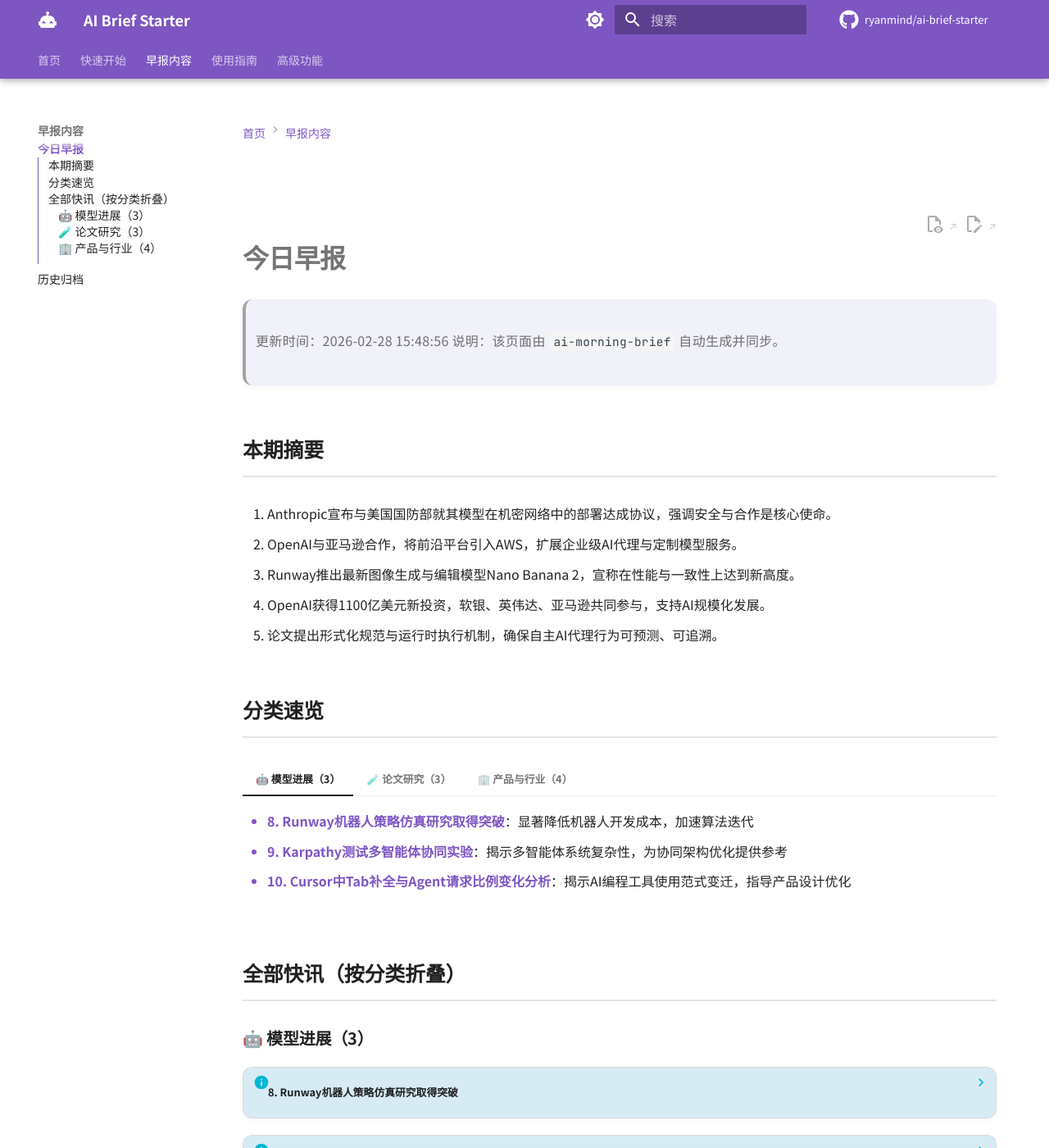
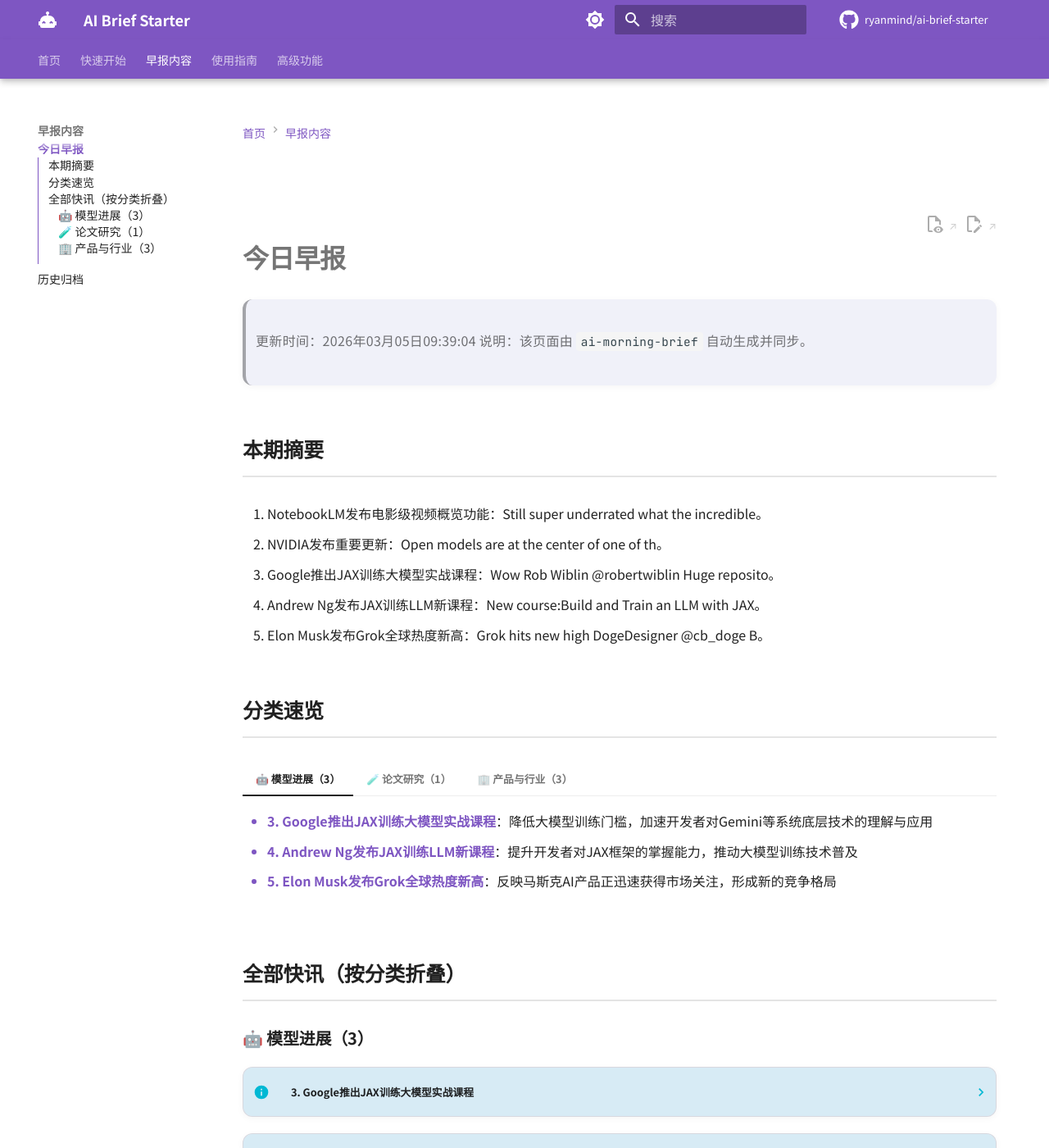
Before and after one commit to ryanmind/ai-brief-starter, an MkDocs documentation site: the page built from docs/latest.md, in a window 1280 px wide and 1400 px high. Shown: the whole window at 82% size. Built offline with MkDocs 1.6.1 and Material for MkDocs 9.7.7, drawn with Linux system fonts in a browser that asks for light colours; comment, search, counter and statistics services are not loaded; some of the changed text lies outside the part shown.

Commit message:
fix(docs): 修复 latest 回滚并优化折叠快讯

```diff
--- a/docs/latest.md
+++ b/docs/latest.md
@@ -1,138 +1,98 @@
 # 今日早报
 
-> 更新时间：2026-02-28 15:48:56
+> 更新时间：2026年03月05日09:39:04
 > 说明：该页面由 `ai-morning-brief` 自动生成并同步。
 
 ## 本期摘要
 
-1. Anthropic宣布与美国国防部就其模型在机密网络中的部署达成协议，强调安全与合作是核心使命。
-2. OpenAI与亚马逊合作，将前沿平台引入AWS，扩展企业级AI代理与定制模型服务。
-3. Runway推出最新图像生成与编辑模型Nano Banana 2，宣称在性能与一致性上达到新高度。
-4. OpenAI获得1100亿美元新投资，软银、英伟达、亚马逊共同参与，支持AI规模化发展。
-5. 论文提出形式化规范与运行时执行机制，确保自主AI代理行为可预测、可追溯。
+1. NotebookLM发布电影级视频概览功能：Still super underrated what the incredible。
+2. NVIDIA发布重要更新：Open models are at the center of one of th。
+3. Google推出JAX训练大模型实战课程：Wow Rob Wiblin @robertwiblin Huge reposito。
+4. Andrew Ng发布JAX训练LLM新课程：New course:Build and Train an LLM with JAX。
+5. Elon Musk发布Grok全球热度新高：Grok hits new high DogeDesigner @cb_doge B。
 
 ## 分类速览
 
 === "🤖 模型进展（3）"
-    - **8. Runway机器人策略仿真研究取得突破**：显著降低机器人开发成本，加速算法迭代
-    - **9. Karpathy测试多智能体协同实验**：揭示多智能体系统复杂性，为协同架构优化提供参考
-    - **10. Cursor中Tab补全与Agent请求比例变化分析**：揭示AI编程工具使用范式变迁，指导产品设计优化
+    - **3. Google推出JAX训练大模型实战课程**：降低大模型训练门槛，加速开发者对Gemini等系统底层技术的理解与应用
+    - **4. Andrew Ng发布JAX训练LLM新课程**：提升开发者对JAX框架的掌握能力，推动大模型训练技术普及
+    - **5. Elon Musk发布Grok全球热度新高**：反映马斯克AI产品正迅速获得市场关注，形成新的竞争格局
 
-=== "🧪 论文研究（3）"
-    - **5. 提出AI代理行为合约规范框架**：为AI治理提供技术路径，缓解代理失控风险
-    - **6. FIRE：金融智能推理综合评测基准**：填补金融领域AI评测空白，推动专业模型发展
-    - **7. 提出科学创意生成系统GYWI**：推动AI在科研创新中的可解释性应用
+=== "🧪 论文研究（1）"
+    - **7. OpenAI发布GPT-5.2 Pro预印本更新**：推动AI在基础科学领域的深度应用，拓展理论物理研究范式
 
-=== "🏢 产品与行业（4）"
-    - **1. Anthropic与美国国防部达成模型部署协议**：AI军事化应用迈出关键一步，引发安全与伦理讨论
-    - **2. OpenAI与亚马逊宣布战略合作伙伴关系**：强化AI基础设施布局，推动企业AI落地应用
-    - **3. Runway发布Nano Banana 2图像生成模型**：刷新图像生成领域基准，推动AIGC技术演进
-    - **4. OpenAI完成1100亿美元融资，估值达7300亿美元**：奠定全球AI产业资本基础，加速技术迭代与生态扩张
+=== "🏢 产品与行业（3）"
+    - **1. NotebookLM发布电影级视频概览功能**：推动AI内容生成从文字向动态视觉演进，大幅提升信息传达效率与用户沉浸感
+    - **2. NVIDIA发布重要更新**：凸显开放模型成为AI产业核心驱动力，加速行业协同创新进程
+    - **6. @ylecun 发布重要更新**：若属实，将重塑智能硬件与AI融合的发展路径，引发行业高度关注
 
 ## 全部快讯（按分类折叠）
 
 ### 🤖 模型进展（3）
 
-??? info "8. Runway机器人策略仿真研究取得突破"
-    **显著降低机器人开发成本，加速算法迭代。**
+??? info "3. Google推出JAX训练大模型实战课程"
+    - **摘要**：Wow Rob Wiblin @robertwiblin Huge repository of information about OpenAI and Altman just dropped—The OpenAI Files. There's so much crazy shit in there. He。
+    - **关键点**：
+        - Google推出JAX训练LLM课程
+        - 支持从零训练2000万参数模型
+        - 基于Gemini核心技术框架
+    - **影响分析**：降低大模型训练门槛，加速开发者对Gemini等系统底层技术的理解与应用。
+    - **来源**：[原文链接](https://x.com/elonmusk/status/2029268083043688905)
 
-    **关键点**
-    - 世界模型模拟机器人策略
-    - 仿真与实测相关性0.95
-    - 提升研发效率与可扩展性
+??? info "4. Andrew Ng发布JAX训练LLM新课程"
+    - **摘要**：New course: Build and Train an LLM with JAX, built in partnership with @Google and taught by @chrisachard. JAX is the open-source library behind Google's Gemini。
+    - **关键点**：
+        - JAX训练LLM课程上线
+        - 由Andrew Ng与Google联合推出
+        - 支持2000万参数模型训练
+    - **影响分析**：提升开发者对JAX框架的掌握能力，推动大模型训练技术普及。
+    - **来源**：[原文链接](https://x.com/AndrewYNg/status/2029266102178693378)
 
-    **来源**：[原文链接](https://nitter.net/runwayml/status/2027469515903127825)
+??? info "5. Elon Musk发布Grok全球热度新高"
+    - **摘要**：Grok hits new high DogeDesigner @cb_doge BREAKING: Grok hits a new high on Google Trends. Popularity and real world usage are skyrocketing globally. 🔥 - https。
+    - **关键点**：
+        - Grok谷歌趋势达新高
+        - 全球使用量持续攀升
+        - 马斯克AI产品受关注
+    - **影响分析**：反映马斯克AI产品正迅速获得市场关注，形成新的竞争格局。
+    - **来源**：[原文链接](https://x.com/elonmusk/status/2029212992571867548)
 
-??? info "9. Karpathy测试多智能体协同实验"
-    **揭示多智能体系统复杂性，为协同架构优化提供参考。**
+### 🧪 论文研究（1）
 
-    **关键点**
-    - 智能体并行实验
-    - 尝试移除logit软帽
-    - 发现系统易失控
+??? info "7. OpenAI发布GPT-5.2 Pro预印本更新"
+    - **摘要**：A new preprint extends single-minus amplitudes to gravitons, with GPT-5.2 Pro helping derive and verify nonzero graviton tree amplitudes in quantum gravity。
+    - **关键点**：
+        - GPT-5.2 Pro助力物理研究
+        - 验证引力子树振幅
+        - 拓展量子引力理论边界
+    - **影响分析**：推动AI在基础科学领域的深度应用，拓展理论物理研究范式。
+    - **来源**：[原文链接](https://openai.com/index/extending-single-minus-amplitudes-to-gravitons)
 
-    **来源**：[原文链接](https://nitter.net/karpathy/status/2027521323275325622)
+### 🏢 产品与行业（3）
 
-??? info "10. Cursor中Tab补全与Agent请求比例变化分析"
-    **揭示AI编程工具使用范式变迁，指导产品设计优化。**
+??? info "1. NotebookLM发布电影级视频概览功能"
+    - **摘要**：Still super underrated what the incredible @NotebookLM can do. Its magical—one of my favourite AI tools. NotebookLM @NotebookLM Introducing Cinematic Video。
+    - **关键点**：
+        - NotebookLM发布电影级视频功能
+        - 支持定制化视觉内容生成
+        - 适用于创作与演示场景
+    - **影响分析**：推动AI内容生成从文字向动态视觉演进，大幅提升信息传达效率与用户沉浸感。
+    - **来源**：[原文链接](https://x.com/demishassabis/status/2029369663210008835)
 
-    **关键点**
-    - 使用模式从Tab到Agent演进
-    - 社区平均值跟踪最优配置
-    - 体现工具智能化升级
+??? info "2. NVIDIA发布重要更新"
+    - **摘要**：Open models are at the center of one of the most important shifts in AI. At #NVIDIAGTC, NVIDIA founder and CEO Jensen Huang is bringing together leaders from s。
+    - **关键点**：
+        - NVIDIA GTC聚焦开放模型
+        - 汇聚多家头部AI公司
+        - 推动生态协作发展
+    - **影响分析**：凸显开放模型成为AI产业核心驱动力，加速行业协同创新进程。
+    - **来源**：[原文链接](https://x.com/nvidia/status/2029363481598672934)
 
-    **来源**：[原文链接](https://nitter.net/karpathy/status/2027501331125239822)
-
-### 🧪 论文研究（3）
-
-??? info "5. 提出AI代理行为合约规范框架"
-    **为AI治理提供技术路径，缓解代理失控风险。**
-
-    **关键点**
-    - 定义AI代理行为合约
-    - 支持运行时强制执行
-    - 提升自治系统可靠性
-
-    **来源**：[原文链接](https://arxiv.org/abs/2602.22302)
-
-??? info "6. FIRE：金融智能推理综合评测基准"
-    **填补金融领域AI评测空白，推动专业模型发展。**
-
-    **关键点**
-    - 覆盖金融理论与实务场景
-    - 构建综合性评估体系
-    - 助力金融AI可信验证
-
-    **来源**：[原文链接](https://arxiv.org/abs/2602.22273)
-
-??? info "7. 提出科学创意生成系统GYWI"
-    **推动AI在科研创新中的可解释性应用。**
-
-    **关键点**
-    - 整合共著图与RAG技术
-    - 增强创意生成可控性
-    - 支持灵感路径追踪
-
-    **来源**：[原文链接](https://arxiv.org/abs/2602.22215)
-
-### 🏢 产品与行业（4）
-
-??? info "1. Anthropic与美国国防部达成模型部署协议"
-    **AI军事化应用迈出关键一步，引发安全与伦理讨论。**
-
-    **关键点**
-    - 模型将部署于国防部机密网络
-    - 强调AI安全与广泛利益共享
-    - 体现AI企业与政府深度合作趋势
-
-    **来源**：[原文链接](https://nitter.net/sama/status/2027578652477821175)
-
-??? info "2. OpenAI与亚马逊宣布战略合作伙伴关系"
-    **强化AI基础设施布局，推动企业AI落地应用。**
-
-    **关键点**
-    - OpenAI平台接入AWS云服务
-    - 支持企业级AI代理与定制模型
-    - 加速AI技术规模化部署
-
-    **来源**：[原文链接](https://openai.com/index/amazon-partnership)
-
-??? info "3. Runway发布Nano Banana 2图像生成模型"
-    **刷新图像生成领域基准，推动AIGC技术演进。**
-
-    **关键点**
-    - Nano Banana 2正式上线Runway
-    - 实现高一致性图像生成
-    - 支持实时网络信息融合
-
-    **来源**：[原文链接](https://nitter.net/runwayml/status/2027487425824444551)
-
-??? info "4. OpenAI完成1100亿美元融资，估值达7300亿美元"
-    **奠定全球AI产业资本基础，加速技术迭代与生态扩张。**
-
-    **关键点**
-    - 融资总额达1100亿美元
-    - 估值升至7300亿美元
-    - 三大巨头联合注资
-
-    **来源**：[原文链接](https://openai.com/index/scaling-ai-for-everyone)
+??? info "6. @ylecun 发布重要更新"
+    - **摘要**：Tesla will be the first company to make Artificial Grokon Intelligence。
+    - **关键点**：
+        - 特斯拉将首推类脑智能
+        - RT自Yann LeCun权威发声
+        - 或将影响产品与行业节奏
+    - **影响分析**：若属实，将重塑智能硬件与AI融合的发展路径，引发行业高度关注。
+    - **来源**：[原文链接](https://x.com/ylecun/status/2029143128138010662)
--- a/docs/stylesheets/extra.css
+++ b/docs/stylesheets/extra.css
@@ -239,7 +239,24 @@
   position: relative;
   display: flex;
   align-items: center;
-  line-height: 1.6;
+  line-height: 1.5;
+  min-height: 48px;
+}
+
+/* 修复折叠图标与标题的垂直对齐 */
+.md-typeset details.info > summary {
+  list-style: none;
+  padding-left: calc(var(--brief-spacing-lg) + 1.4rem);
+  padding-right: calc(var(--brief-spacing-lg) + 1.4rem);
+}
+
+.md-typeset details.info summary::-webkit-details-marker {
+  display: none;
+}
+
+.md-typeset details.info > summary::before,
+.md-typeset details.info > summary::after {
+  top: calc(50% - 0.5rem);
 }
 
 .md-typeset details.info summary:hover {
@@ -247,7 +264,7 @@
 }
 
 .md-typeset details.info summary::marker {
-  color: var(--md-primary-fg-color);
+  display: none;
 }
 
 .md-typeset details.info[open] {
@@ -464,7 +481,7 @@
 
   /* 移动端触摸优化 */
   .md-typeset details.info summary {
-    padding: var(--brief-spacing-md);
+    padding: var(--brief-spacing-md) calc(var(--brief-spacing-md) + 1.3rem);
     min-height: 44px;
     display: flex;
     align-items: center;
```
Also changed, not shown: 4 other files.
